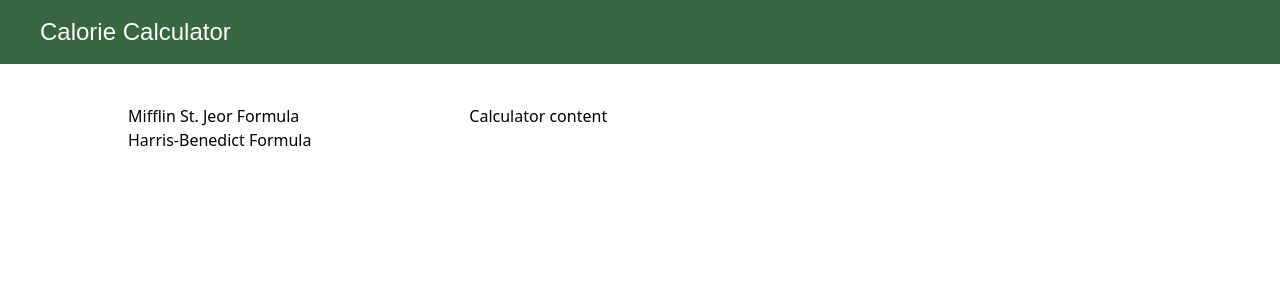
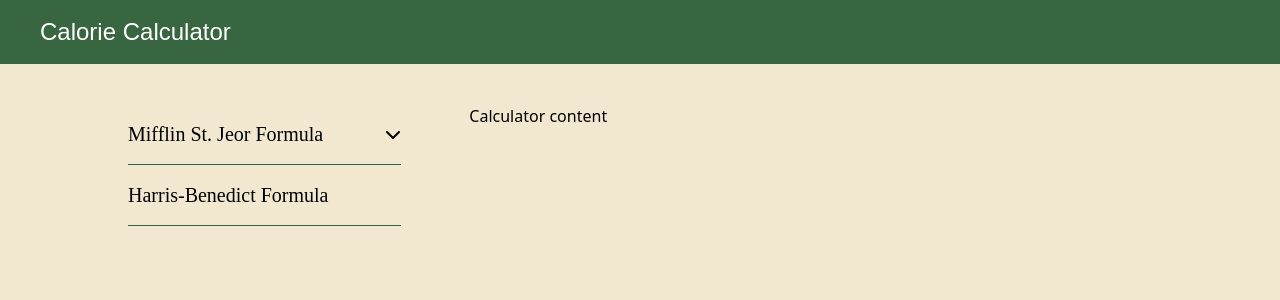
Before and after one commit to SvitlanaMishchuk/calorie_calculator, a React app: page / in a window 1280 px wide. Shown: the top 300 px of the page. Built offline with nearby package versions, Linux system fonts and the light colour scheme; a web font is replaced by a local one.

Commit message:
feat(aside), improved aside menu

```diff
--- a/src/components/App.tsx
+++ b/src/components/App.tsx
@@ -6,9 +6,11 @@ export const App = () => {
   return (
     <>
       <Header />
-      <div className="container mx-auto max-w-5xl mt-10 grid grid-cols-3">
-        <Aside/>
-        <Calculator />
+      <div className="bg-theme h-max min-h-screen py-10">
+        <div className="container mx-auto max-w-5xl grid grid-cols-3">
+          <Aside />
+          <Calculator />
+        </div>
       </div>
     </>
   );
--- a/src/components/Aside.tsx
+++ b/src/components/Aside.tsx
@@ -1,8 +1,10 @@
+import { AsideMenuItem } from "./AsideMenuItem"
+
 export const Aside = () => {
     return <aside className="col-span-1">
         <ul>
-            <li>Mifflin St. Jeor Formula</li>
-            <li>Harris-Benedict Formula</li>
+            <AsideMenuItem label={'Mifflin St. Jeor Formula'} options={[{id: '1', label: 'Simplified Version' }, {id: '2', label: 'Full Version' }]}/>
+            <AsideMenuItem label={'Harris-Benedict Formula'}/>
         </ul>
     </aside>
 }
--- /dev/null
+++ b/src/components/AsideMenuItem.tsx
@@ -0,0 +1,40 @@
+import { useState } from 'react';
+import { Icon } from './Icon';
+import { CHEVRON_DOWN, CHEVRON_UP } from './Icon/IconsList';
+
+interface AsideMenuItemProps {
+  label: string;
+  options?: Array<{ id: string; label: string }> | undefined;
+}
+
+export const AsideMenuItem = ({ label, options }: AsideMenuItemProps) => {
+  const [isOpen, setIsOpen] = useState(false);
+
+  const getItemOptions = () => {
+    return (
+      <ul className="ml-4 mt-3">
+        {options?.map(({ id, label }) => (
+          <li key={id} className="mt-2 hover:text-secondary hover:underline">
+            {label}
+          </li>
+        ))}
+      </ul>
+    );
+  };
+
+  return (
+    <>
+      <li
+        className={`py-4 mr-4 border-b border-primary w-4/5 hover:cursor-pointer ${
+          !options?.length ? 'hover:text-secondary hover:underline' : ''
+        }`}
+      >
+        <span className="flex justify-between items-center text-xl font-serif" onClick={() => setIsOpen(!isOpen)}>
+          <span>{label}</span>
+          {options?.length ? <Icon icon={isOpen ? CHEVRON_UP : CHEVRON_DOWN} className="w-4 h-4" /> : null}
+        </span>
+        {isOpen && options?.length ? getItemOptions() : null}
+      </li>
+    </>
+  );
+};
```
